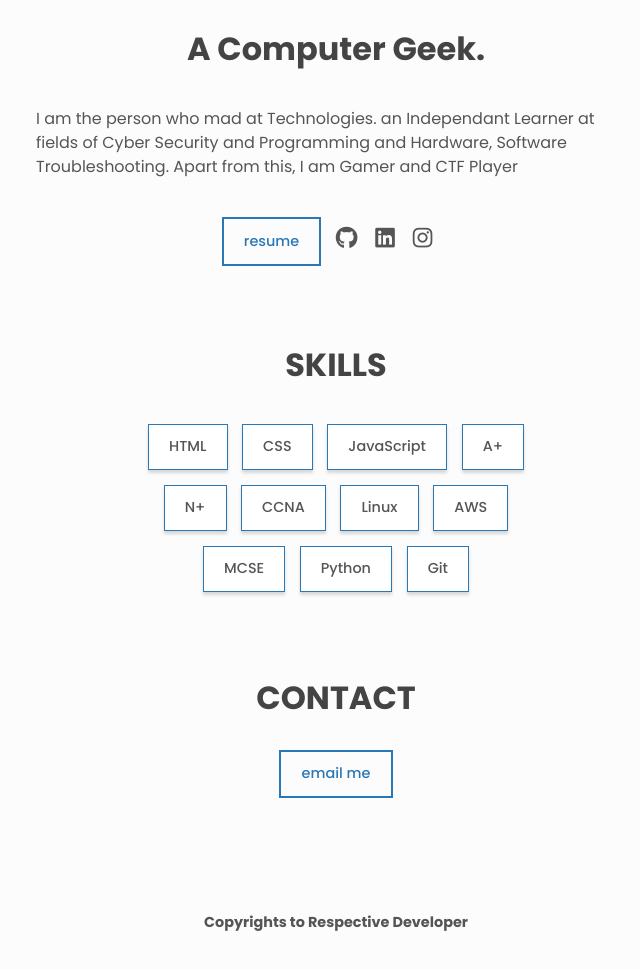
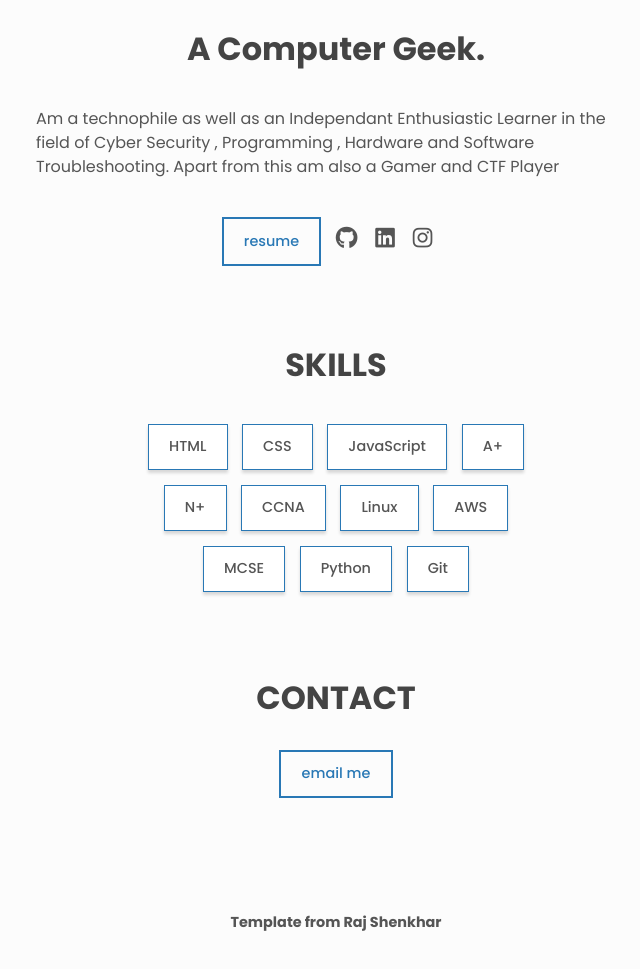
Before and after one commit to SiddiqueBasha7/portfolio, a plain HTML site: page index.html in a window 1280 px wide. Shown: the part 261-1230 px from the top of the page, without its empty margins (304-944 px from the left). Drawn offline with Linux system fonts and the light colour scheme.

Commit message:
desc change

```diff
--- a/index.html
+++ b/index.html
@@ -17,6 +17,7 @@
     ></script>
     <link rel="stylesheet" href="styles.css" />
     <title>Siddique Basha</title>
+
   </head>
   <body class="light" id="top">
     <header class="header center">
@@ -56,10 +57,10 @@
         <h1>Hi, I am <span class="about__name">Siddique Basha.</span></h1>
         <h2 class="about__role">A Computer Geek.</h2>
         <p class="about__desc">
-          I am the person who mad at Technologies.
-          an Independant Learner at fields of
-          Cyber Security and Programming and Hardware, Software Troubleshooting.
-          Apart from this, I am Gamer and CTF Player
+          Am a technophile as well as
+          an Independant Enthusiastic Learner in the field of
+          Cyber Security , Programming , Hardware and Software Troubleshooting.
+          Apart from this am also a Gamer and CTF Player
         </p>
 
         <div class="about__contact center">
@@ -125,7 +126,7 @@
         href="https://github.com/rajshekhar26/cleanfolio-minimal" target="_blank"
         class="link footer__link"
       >
-        Copyrights to Respective Developer
+        Template from Raj Shenkhar
       </a>
     </footer>
 
@@ -138,5 +139,7 @@
     </div>
 
     <script src="./script.js"></script>
+    <script src="particles.js"></script>
+      <script src="app.js"></script>
   </body>
 </html>
--- a/styles.css
+++ b/styles.css
@@ -19,12 +19,14 @@ html {
   scroll-behavior: smooth;
 }
 
+
 body {
   font-family: "Poppins", sans-serif;
   line-height: 1.5;
   color: var(--clr-fg);
   background-color: var(--clr-bg);
 }
+
 
 .light {
   --clr-bg: #fcfcfc;
```
